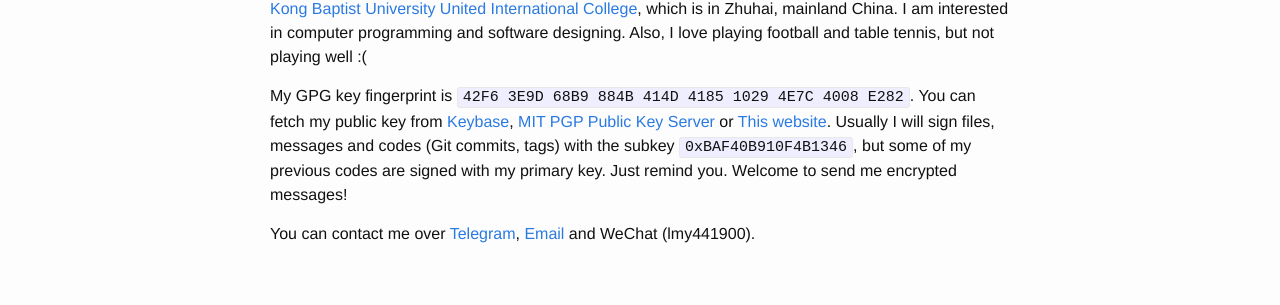
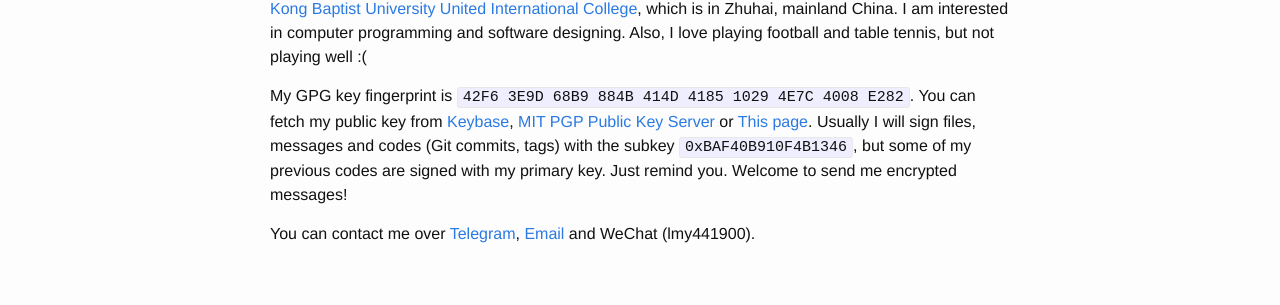
Before and after one commit to lmy441900/lmy441900.github.io, a Jekyll site: the page built from about.md, in a window 1280 px wide. Shown: the part 230-535 px from the top of the page. Built offline with Jekyll 4.4.1, drawn with Linux system fonts in a browser that asks for light colours.

Commit message:
change: about.md: switch GPG link to md page
Signed-off-by: Junde Yhi <lmy441900@gmail.com>

```diff
--- a/about.md
+++ b/about.md
@@ -8,13 +8,14 @@
 
 I am currently a Computer Science and Technology (pre-)student in [Beijing Normal University - Hong Kong Baptist University United International College][uic], which is in Zhuhai, mainland China. I am interested in computer programming and software designing. Also, I love playing football and table tennis, but not playing well :(
 
-My GPG key fingerprint is `42F6 3E9D 68B9 884B 414D  4185 1029 4E7C 4008 E282`. You can fetch my public key from [Keybase][keybase], [MIT PGP Public Key Server][mit-pgp] or [This website][this-pgp]. Usually I will sign files, messages and codes (Git commits, tags) with the subkey `0xBAF40B910F4B1346`, but some of my previous codes are signed with my primary key. Just remind you. Welcome to send me encrypted messages!
+My GPG key fingerprint is `42F6 3E9D 68B9 884B 414D  4185 1029 4E7C 4008 E282`. You can fetch my public key from [Keybase][keybase], [MIT PGP Public Key Server][mit-pgp] or [This page][this-pgp]. Usually I will sign files, messages and codes (Git commits, tags) with the subkey `0xBAF40B910F4B1346`, but some of my previous codes are signed with my primary key. Just remind you. Welcome to send me encrypted messages!
 
 You can contact me over [Telegram][tg], [Email][email] and WeChat (lmy441900).
 
 [uic]:      http://uic.edu.hk
 [keybase]:  https://keybase.io/lmy441900
 [mit-pgp]:  http://pgp.mit.edu/pks/lookup?search=0x10294E7C4008E282
-[this-pgp]: /pubkey.asc
+<!-- [this-pgp]: /pubkey.asc -->
+[this-pgp]: /gpg
 [tg]:       https://telegram.me/lmy441900
 [email]:    mailto:lmy441900@gmail.com
```
